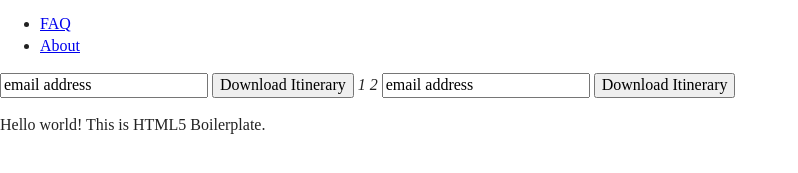
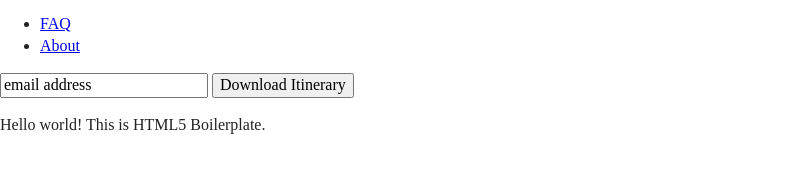
Before and after one commit to lenatheque/206-unplugged, a website built with Parcel: page index.html in a window 1280 px wide. Shown: the part 27-200 px from the top of the page, without its empty margins (0-798 px from the left). Built offline with nearby package versions, Linux system fonts and the light colour scheme.

Commit message:
Update index.html

```diff
--- a/index.html
+++ b/index.html
@@ -46,9 +46,6 @@
             <address>
               <input type="text" name="name" value="email address" />
               <input type="button" value="Download Itinerary" />
-              1 2
-              <input type="text" name="name" value="email address" />
-              <input type="button" value="Download Itinerary" />
             </address>
           </div>
           <div class="social">
```
